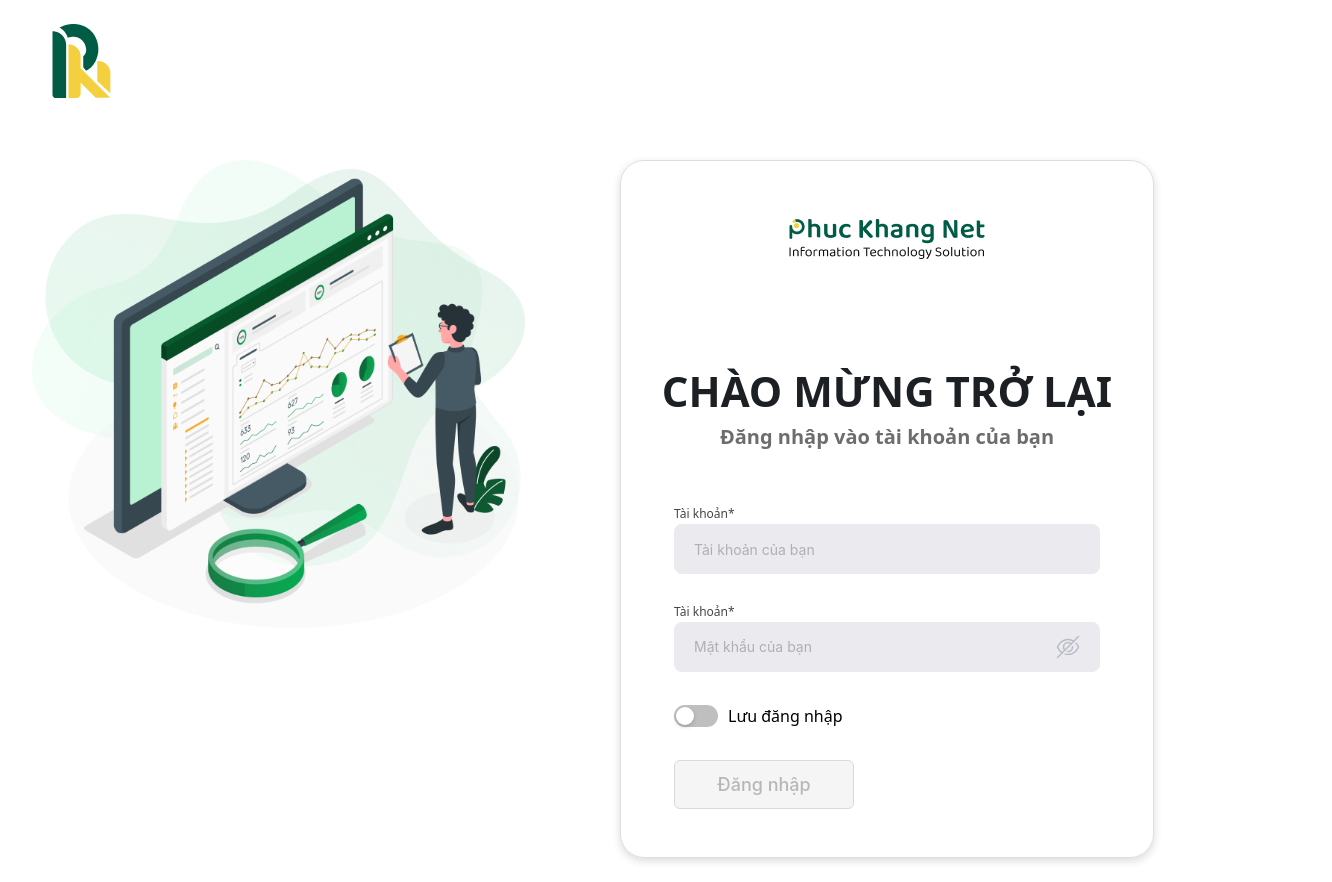
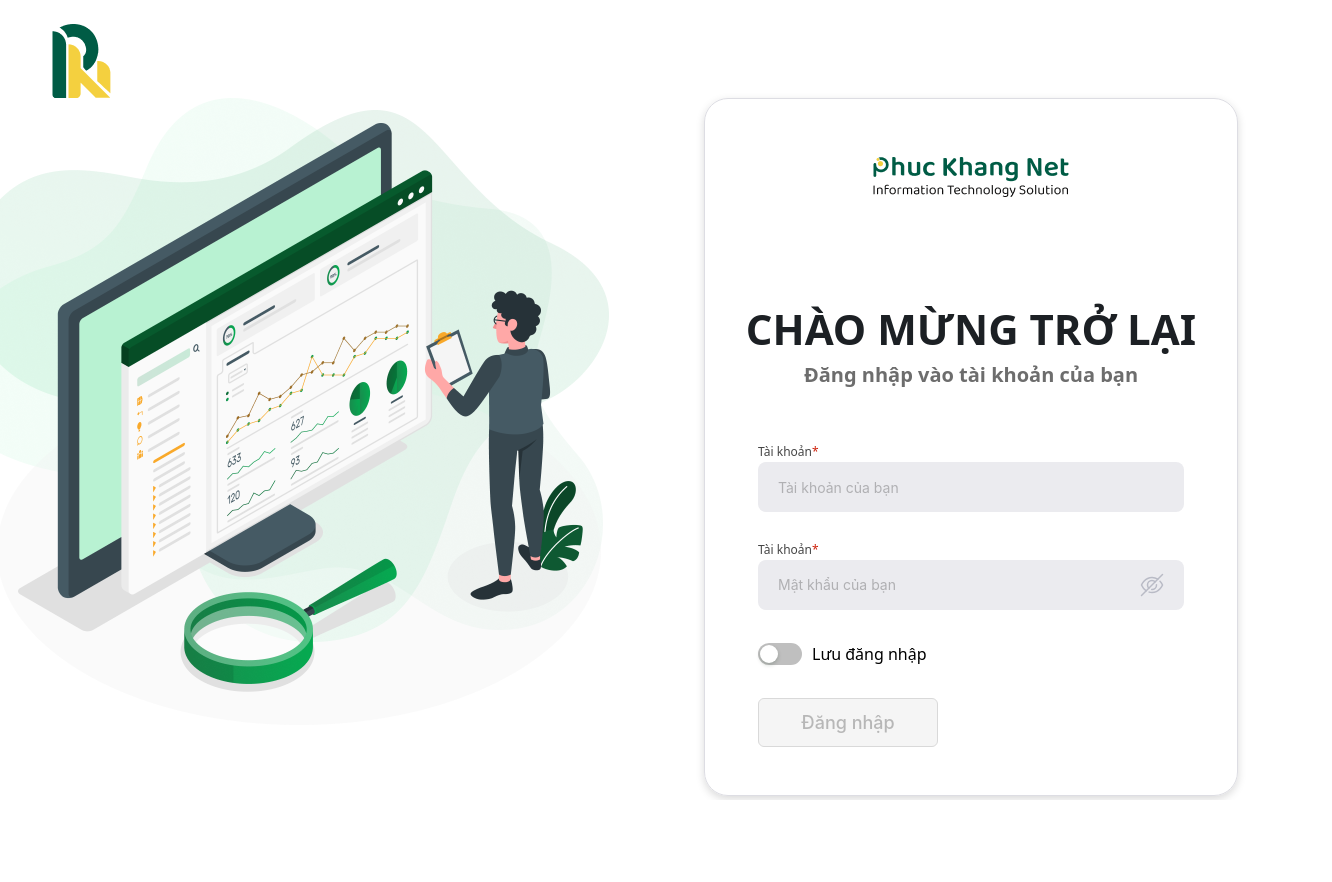
Before and after one commit to hauphvn/pkg-web-app-management, a React (Vite) app: page /login in a window 1280 px wide. Shown: the whole page, 1332 px wide, since content can reach past the window. After the commit the page ends 800 px from the top, so only its background shows below. Built offline with nearby package versions, Linux system fonts and the light colour scheme.

Commit message:
- Prevent mobile device; fix css

```diff
--- a/src/App.tsx
+++ b/src/App.tsx
@@ -8,11 +8,38 @@ import Product from "./pages/Product";
 import ProtectedRoute from "./components/ProtectedRoute/ProtectedRoute.tsx";
 import Article from "./pages/Article";
 import Store from "./pages/Store";
+import {useEffect, useState} from "react";
+import Logo from '../src/assets/imgs/left-logo.png';
 
 function App() {
-
+    const [isMobile, setIsMobile] = useState(false)
+    useEffect(() => {
+        const checkMobileDevice = () => {
+        }
+        const userAgent = navigator.userAgent;
+        const isMobileDevice = /Android|webOS|iPhone|iPad|iPod|BlackBerry|IEMobile|Opera Mini/i.test(
+            userAgent
+        );
+        setIsMobile(isMobileDevice);
+        checkMobileDevice();
+    }, []);
     return (
-        <div className={'App max-w-[1440px] w-full'}>
+        <>
+            {isMobile ? (
+                <div
+                    className="fixed top-0 left-0 w-full h-full bg-gray-900 text-white flex flex-col items-center justify-center z-50">
+                   <img src={Logo} alt={'logo'}/>
+                    <div className="bg-gray-800 p-8 rounded-lg shadow-lg">
+                        <h2 className="text-2xl font-bold mb-4 text-primary">
+                            Xin lỗi, hệ thống không khả dụng cho thiết bị di động.
+                        </h2>
+                        <p className="mb-6">
+                            Vui lòng sử dụng desktop hoặc laptop để có trải nghiệm tốt nhất!
+                        </p>
+                    </div>
+                </div>
+            ) : (
+                <div className={'App w-screen'}>
 
                     <Routes>
                         <Route path={ROUTES_PATH.LOGIN} element={<Login/>}/>
@@ -48,6 +75,8 @@ function App() {
                     </Routes>
 
                 </div>
+            )}
+        </>
     )
 }
 
--- a/src/assets/svgs/SVGIcon.tsx
+++ b/src/assets/svgs/SVGIcon.tsx
@@ -132,7 +132,7 @@ const IconLogout = (props: { isActive?: boolean }) => {
             width={24}
             height={24}
             fill="none"
-            {...props}
+
         >
             <path
                 className={`${props?.isActive ? 'stroke-primary' : 'stroke-[#454545]'} hover:stroke-primary`}
@@ -161,7 +161,7 @@ const IconCartMenu = (props: { isActive?: boolean }) => {
             width={24}
             height={24}
             fill="none"
-            {...props}
+
         >
             <path
                 className={`${props?.isActive ? 'stroke-primary' : 'stroke-[#454545]'}`}
@@ -189,7 +189,7 @@ const IconArticleMenu = (props: { isActive?: boolean }) => {
             width={24}
             height={24}
             fill="none"
-            {...props}
+
         >
             <path
                 className={`${props?.isActive ? 'stroke-primary' : 'stroke-[#454545]'}`}
@@ -217,7 +217,7 @@ const IconLightTheme = (props: { isActive?: boolean }) => {
             width={24}
             height={24}
             fill="none"
-            {...props}
+
         >
             <path
                 className={`${props?.isActive ? 'fill-lineActive' : 'fill-[#7E808A]'}`}
@@ -233,7 +233,7 @@ const IconDarkTheme = (props: { isActive?: boolean }) => {
             width={24}
             height={24}
             fill="none"
-            {...props}
+
         >
             <path
                 className={`${props?.isActive ? 'fill-lineActive' : 'fill-[#7E808A]'}`}
@@ -249,7 +249,7 @@ const IconStoreMenu = (props: { isActive?: boolean }) => {
             width={24}
             height={24}
             fill="none"
-            {...props}
+
         >
             <path
                 className={`${props?.isActive ? 'stroke-primary' : 'stroke-[#454545]'}`}
@@ -288,7 +288,6 @@ const IconArrowLeft = (props: { isActive?: boolean }) => {
             width={18}
             height={18}
             fill="none"
-            {...props}
         >
             <path
                 className={`${props?.isActive ? 'stroke-primary' : 'stroke-[#7E808A]'}`}
--- a/src/components/LeftMenu/LeftMenu.tsx
+++ b/src/components/LeftMenu/LeftMenu.tsx
@@ -12,7 +12,7 @@ const LeftMenu = () => {
         setPathName(location?.pathname);
     }, [location]);
     return (
-        <div>
+        <div className={'max-w-[304px]'}>
             <InfoUserMenu/>
             <div className={'pt-[40px] flex gap-y-[24px] flex-col'}>
                 <NavLink
--- a/src/constants/ValidationText.ts
+++ b/src/constants/ValidationText.ts
@@ -1,5 +1,5 @@
 export const VALIDATION_MESSAGE = {
-    REQUIRED: 'Trường bắt buộc.',
+    REQUIRED: 'Nhập thông tin.',
     NOT_NUMBER_POSITIVE: 'Không chấp nhập số âm.',
     ONLY_NUMBER: 'Chỉ chấp nhân kiểu số.',
     MIN_ZERO: 'Nhỏ nhất là 0.',
--- a/src/layouts/MainLayout.tsx
+++ b/src/layouts/MainLayout.tsx
@@ -8,9 +8,9 @@ interface Props {
 
 const MainLayout = ({children}: Props) => {
     return (
-        <div className={'min-h-screen grid grid-cols-4 px-8 bg-[#FCFCFD]'}>
+        <div className={'min-h-screen flex flex-auto px-8 bg-[#FCFCFD]'}>
             <aside
-                className={'col-span-1 border-r-[#DDDDE3] border-r-[1px] justify-between flex flex-auto flex-col pr-[24px] pt-[40px]'}>
+                className={'max-w-[304px] border-r-[#DDDDE3] border-r-[1px] justify-between flex flex-auto flex-col pr-[24px] pt-[40px]'}>
                 <div className={'flex-2'}>
                     <LeftMenu/>
                 </div>
@@ -18,7 +18,7 @@ const MainLayout = ({children}: Props) => {
                     <Logout/>
                 </div>
             </aside>
-            <main className={'col-span-3'}>{children}</main>
+            <main className={'flex-1'}>{children}</main>
         </div>
     );
 };
--- a/src/pages/Login/Login.tsx
+++ b/src/pages/Login/Login.tsx
@@ -41,22 +41,25 @@ const Login = () => {
         setSaveSessionLogin(!saveSessionLogin);
     }
     return (
-        <div className={'px-[32px] py-[24px]'}>
-            <div>
+        <div className={'px-[32px] py-[24px] h-screen flex flex-col'}>
+            <div className={''}>
                 <img src={LeftLogo} alt={'logo'}/>
             </div>
-            <div className={'mt-[62px] pr-[94px] flex gap-x-[95px] flex-row'}>
+            <div className={'max-w-[1440px] min-w-full flex justify-center'}>
+                <div className={'pr-[94px] flex gap-x-[95px] flex-row'}>
                     <div>
-                    <img src={ImgLeftLogin} alt={'img-pkg-login'}/>
+                        <img className={'max-w-[661px]'} src={ImgLeftLogin} alt={'img-pkg-login'}/>
                     </div>
-                <div className={'min-w-[534px] px-[40px] py-[48px] border-[#DDDDE3] border rounded-[24px] shadow-custom-2'}>
+                    <div
+                        className={'min-w-[534px] px-[40px] py-[48px] border-[#DDDDE3] border rounded-[24px] shadow-custom-2'}>
                         <div className={'mb-[100px] flex justify-center items-center w-full'}>
                             <img src={LogoPKNText} alt={'pkn-login'}/>
                         </div>
                         <div className={'form-login-container'}>
                             <div className="title w-full text-center">
                                 <h1 className={'text-[42px] font-[700] text-[#1C2024]  '}>CHÀO MỪNG TRỞ LẠI</h1>
-                            <h5 className={'text-[#6D6D6D] text-[20px] font-[600]'}>Đăng nhập vào tài khoản của bạn</h5>
+                                <h5 className={'text-[#6D6D6D] text-[20px] font-[600]'}>Đăng nhập vào tài khoản của
+                                    bạn</h5>
                             </div>
                             <div className="form px-[13px] pt-[48px]">
                                 <Controller
@@ -66,7 +69,7 @@ const Login = () => {
                                         <div className={'control h-[98px]'}>
                                             <label htmlFor={'account'}
                                                    className={'label text-[12px] font-[500] text-[#454545] pb-[7px]'}>
-                                            Tài khoản<span className={'text-red-700'}>*</span>
+                                                Tài khoản<span className={'text-required'}>*</span>
                                             </label>
                                             <div className={'relative flex '}>
                                                 <div className={'w-full max-h-[50px]'}>
@@ -79,7 +82,7 @@ const Login = () => {
                                                         value={value || ''}
                                                     />
                                                 </div>
-                                            <span className={'absolute bottom-[-17px] text-red-700 text-[12px]'}>
+                                                <span className={'absolute bottom-[-17px] text-required text-[12px]'}>
                                                 {errors.account?.message || ''}
                                             </span>
                                             </div>
@@ -93,7 +96,7 @@ const Login = () => {
                                         <div className={'control h-[88px]'}>
                                             <label htmlFor={'password'}
                                                    className={'label text-[12px] font-[500] text-[#454545] pb-[7px]'}>
-                                            Tài khoản<span className={'text-red-700'}>*</span>
+                                                Tài khoản<span className={'text-required'}>*</span>
                                             </label>
                                             <div className={'relative flex '}>
                                                 <div className={'w-full max-h-[50px]'}>
@@ -109,7 +112,7 @@ const Login = () => {
                                                         value={value || ''}
                                                     />
                                                 </div>
-                                            <span className={'absolute bottom-[-17px] text-red-700 text-[12px]'}>
+                                                <span className={'absolute bottom-[-17px] text-required text-[12px]'}>
                                                 {errors.password?.message || ''}
                                             </span>
                                             </div>
@@ -133,6 +136,7 @@ const Login = () => {
                     </div>
                 </div>
             </div>
+        </div>
     );
 };
 
--- a/tailwind.config.js
+++ b/tailwind.config.js
@@ -13,6 +13,9 @@ export default {
             },
             lineActive: {
                 DEFAULT: '#F9A92A'
+            },
+            required:{
+                DEFAULT: '#cd220c'
             }
         },
         extend: {
```
Lines whose indentation alone changed are shown as unchanged.
